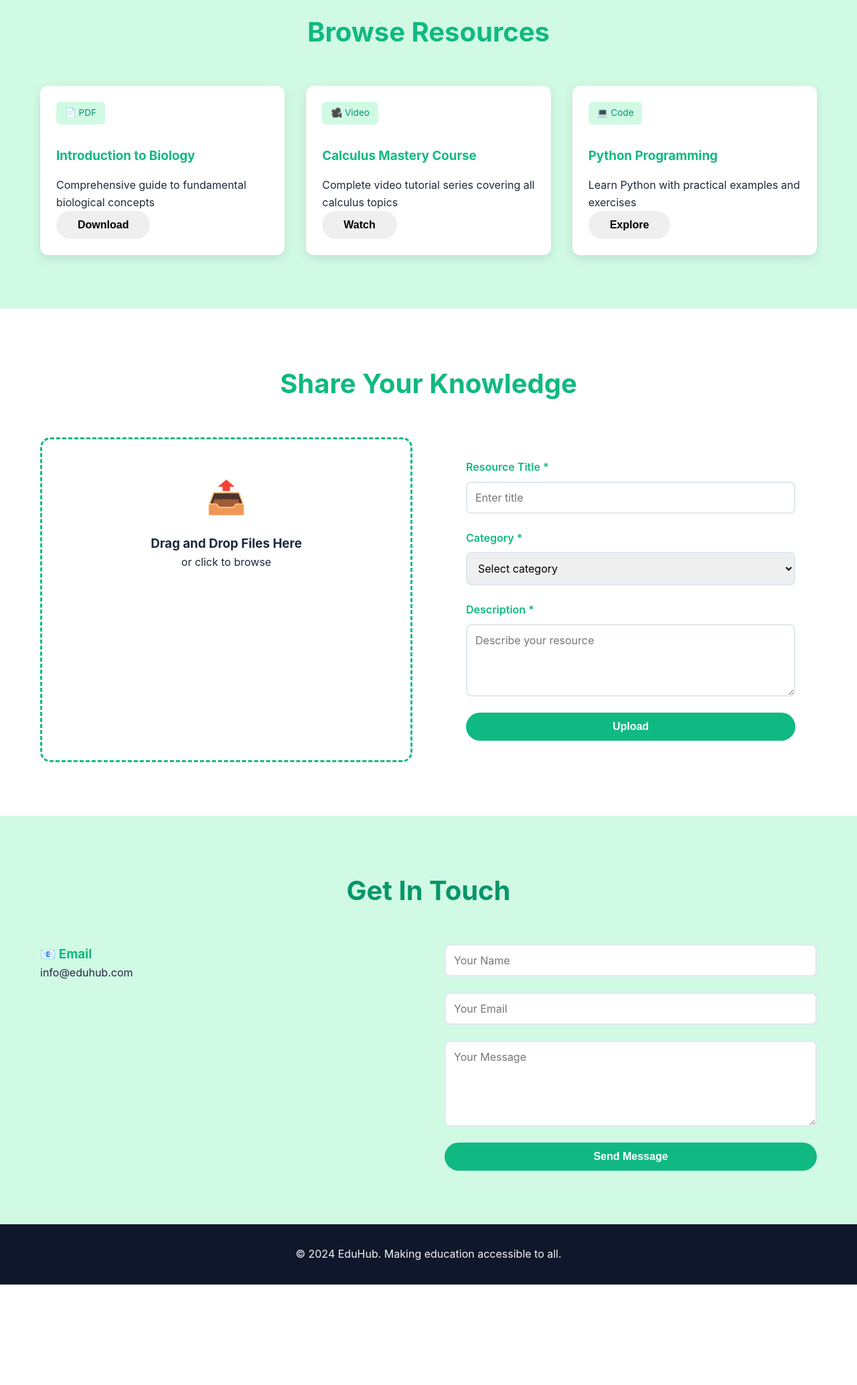
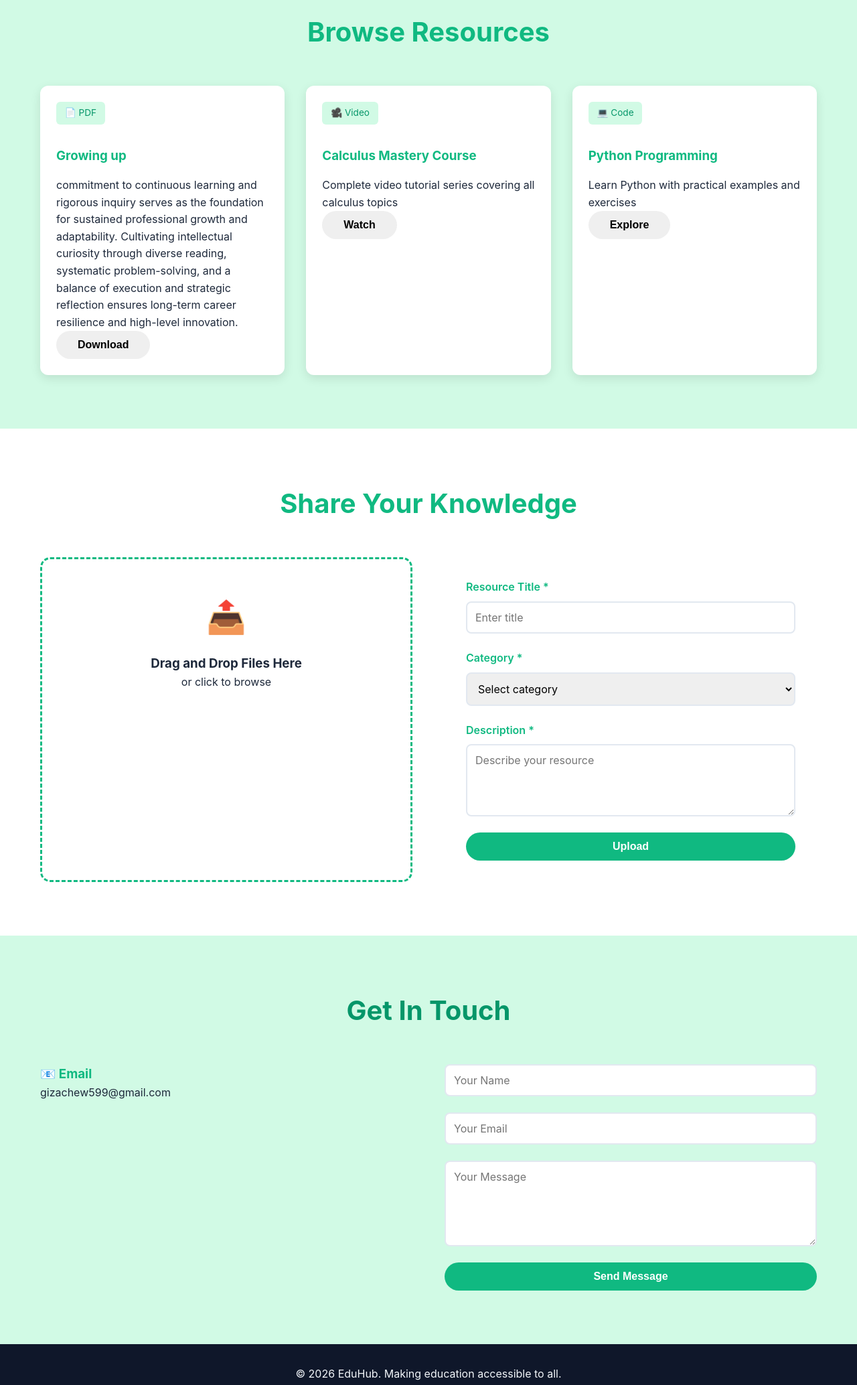
Before and after one commit to GizachewL/Personal-website-, a plain HTML site: page index.html in a window 1280 px wide. Shown: the part 1420-3488 px from the top of the page at 67% size. Before the commit the page ends 3338 px from the top, so only its background shows below. Drawn offline with Linux system fonts and the light colour scheme.

Commit message:
Modify resource details and contact information
Updated resource title and description, changed email contact, and updated copyright year.

```diff
--- a/index.html
+++ b/index.html
@@ -78,8 +78,8 @@
             <div class="resources-grid">
                 <div class="resource-card">
                     <span class="resource-type">📄 PDF</span>
-                    <h3>Introduction to Biology</h3>
-                    <p>Comprehensive guide to fundamental biological concepts</p>
+                    <h3>Growing up</h3>
+                    commitment to continuous learning and rigorous inquiry serves as the foundation for sustained professional growth and adaptability. Cultivating intellectual curiosity through diverse reading, systematic problem-solving, and a balance of execution and strategic reflection ensures long-term career resilience and high-level innovation.</p>
                     <button class="btn btn-sm">Download</button>
                 </div>
                 <div class="resource-card">
@@ -143,7 +143,7 @@
                 <div class="contact-info">
                     <div class="info-item">
                         <h3>📧 Email</h3>
-                        <a href="mailto:info@eduhub.com">info@eduhub.com</a>
+                        <a href="mailto: gizachew599@gmail.com">gizachew599@gmail.com</a>
                     </div>
                 </div>
 
@@ -167,7 +167,7 @@
     <!-- Footer -->
     <footer class="footer">
         <div class="container">
-            <p>&copy; 2024 EduHub. Making education accessible to all.</p>
+            <p>&copy; 2026 EduHub. Making education accessible to all.</p>
         </div>
     </footer>
 
```
